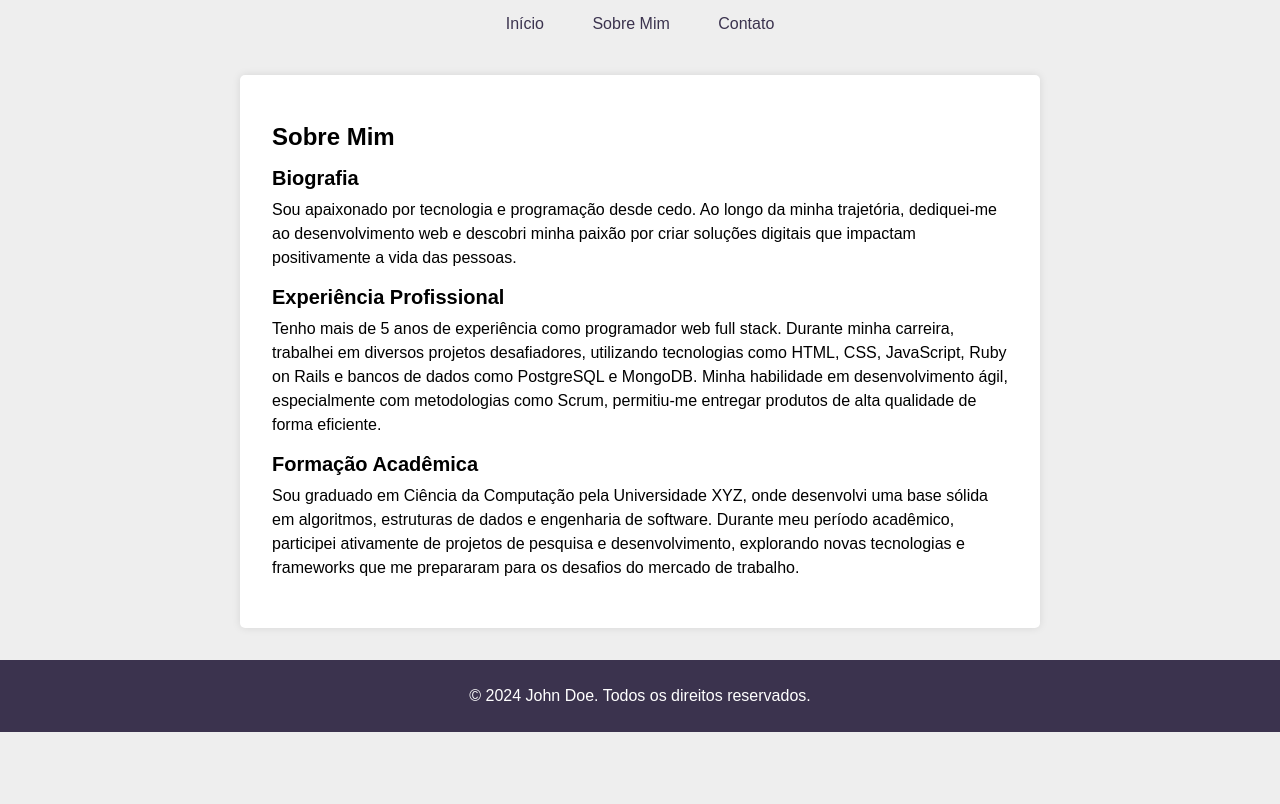
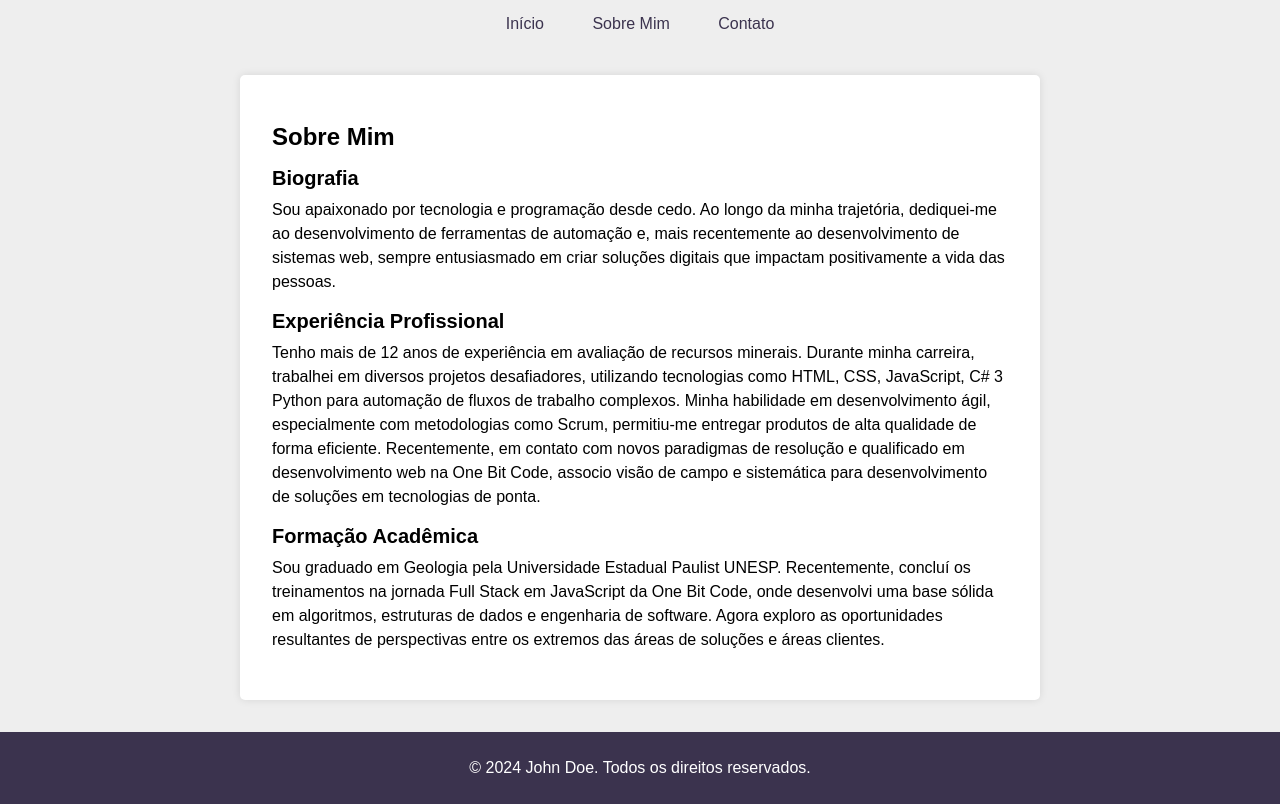
Before and after one commit to 4nd3rsongeo/4nd3rsongeo.github.io, a plain HTML site: page sobre.html in a window 1280 px wide. Shown: the part 72-876 px from the top of the page. Before the commit the page ends 804 px from the top, so only its background shows below. Drawn offline with Linux system fonts and the light colour scheme.

Commit message:
modificações de conteúdo, correções nos links

```diff
--- a/sobre.html
+++ b/sobre.html
@@ -3,13 +3,13 @@
   <head>
     <meta charset="UTF-8" />
     <meta name="viewport" content="width=device-width, initial-scale=1.0" />
-    <title>Sobre - John Doe</title>
+    <title>Sobre - Anderson Miyashita</title>
     <link rel="stylesheet" href="style.css" />
   </head>
   <body>
     <header>
       <div>
-        <div class="logo">John Doe</div>
+        <div class="logo">Anderson Miyashita</div>
         <div class="title">Programador Web Full Stack</div>
       </div>
       <nav>
@@ -25,27 +25,30 @@
         <h2>Biografia</h2>
         <p>
           Sou apaixonado por tecnologia e programação desde cedo. Ao longo da
-          minha trajetória, dediquei-me ao desenvolvimento web e descobri minha
-          paixão por criar soluções digitais que impactam positivamente a vida
+          minha trajetória, dediquei-me ao desenvolvimento de ferramentas de
+          automação e, mais recentemente ao desenvolvimento de sistemas web, sempre
+          entusiasmado em criar soluções digitais que impactam positivamente a vida
           das pessoas.
         </p>
         <h2>Experiência Profissional</h2>
         <p>
-          Tenho mais de 5 anos de experiência como programador web full stack.
+          Tenho mais de 12 anos de experiência em avaliação de recursos minerais.
           Durante minha carreira, trabalhei em diversos projetos desafiadores,
-          utilizando tecnologias como HTML, CSS, JavaScript, Ruby on Rails e
-          bancos de dados como PostgreSQL e MongoDB. Minha habilidade em
+          utilizando tecnologias como HTML, CSS, JavaScript, C# 3 Python para
+          automação de fluxos de trabalho complexos. Minha habilidade em
           desenvolvimento ágil, especialmente com metodologias como Scrum,
           permitiu-me entregar produtos de alta qualidade de forma eficiente.
+          Recentemente, em contato com novos paradigmas de resolução e qualificado
+          em desenvolvimento web na One Bit Code, associo visão de campo e sistemática
+          para desenvolvimento de soluções em tecnologias de ponta.
         </p>
         <h2>Formação Acadêmica</h2>
         <p>
-          Sou graduado em Ciência da Computação pela Universidade XYZ, onde
-          desenvolvi uma base sólida em algoritmos, estruturas de dados e
-          engenharia de software. Durante meu período acadêmico, participei
-          ativamente de projetos de pesquisa e desenvolvimento, explorando novas
-          tecnologias e frameworks que me prepararam para os desafios do mercado
-          de trabalho.
+          Sou graduado em Geologia pela Universidade Estadual Paulist UNESP.
+          Recentemente, concluí os treinamentos na jornada Full Stack em JavaScript
+          da One Bit Code, onde desenvolvi uma base sólida em algoritmos, estruturas de dados e
+          engenharia de software. Agora exploro as oportunidades resultantes de perspectivas
+          entre os extremos das áreas de soluções e áreas clientes.
         </p>
       </section>
     </div>
```
Also changed, not shown: contato.html (+6 -6 lines), index.html (+7 -7 lines), style.css (line endings or trailing spaces).
